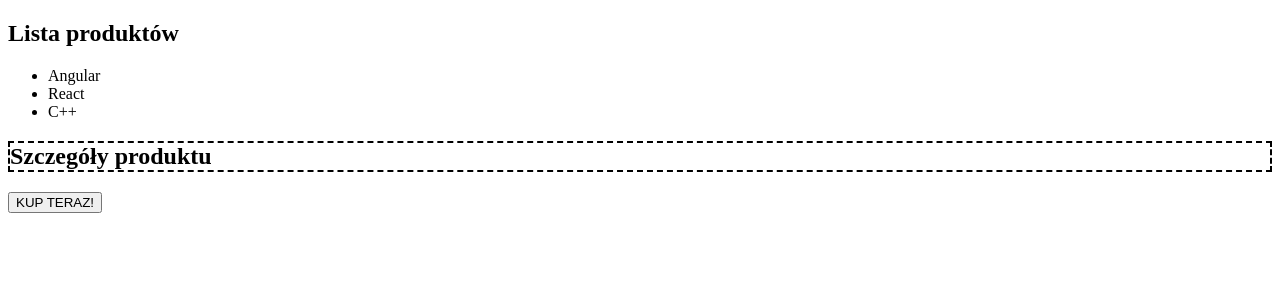
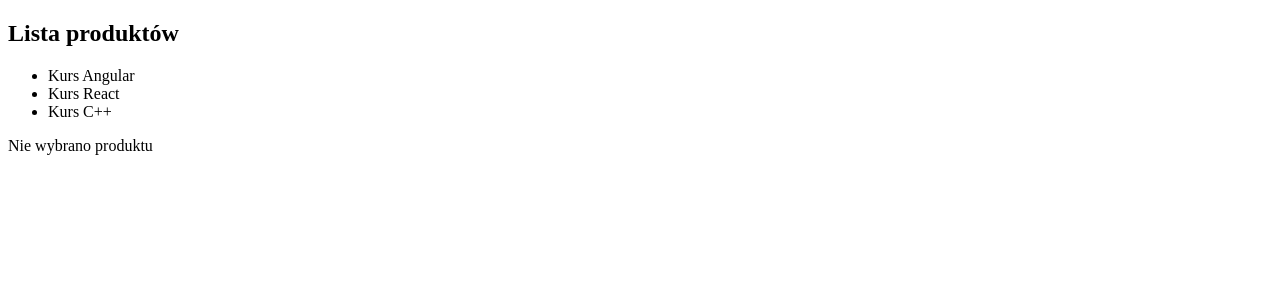
Before and after one commit to materro/Altkom-Angular-myApp, an Angular app: page / in a window 1280 px wide. Shown: the top 300 px of the page. Built offline with nearby package versions, Linux system fonts and the light colour scheme.

Commit message:
28.03 g.9:53

```diff
--- a/src/app/products/product-detail/product-detail.component.html
+++ b/src/app/products/product-detail/product-detail.component.html
@@ -1,5 +1,18 @@
-<h2>Szczegóły produktu</h2>
-<h3>{{ name }}</h3>
-<button (click)="buy()">KUP TERAZ!</button>
+<div *ngIf="name">
+    <!-- <div [hidden]="!name"> -->
+    <h2>Szczegóły produktu</h2>
+    <h3>{{ name }}</h3>
+    <div [ngSwitch]="name">
+        <p *ngSwitchCase="'Kurs Angular'">
+            Angular to framework JavaScript
+        </p>
+        <p *ngSwitchCase="'Kurs React'">
+            React to biblioteka JavaScript</p>
+        <p *ngSwitchDefault>
+            Brak danych o produkcie</p>
+    </div>
+
+    <button (click)="buy()">KUP TERAZ!</button>
+</div>
 <br>
-<span>{{ productName }}</span>
+<!-- <span>{{ productName }}</span> -->
--- a/src/app/products/product-list/product-list.component.html
+++ b/src/app/products/product-list/product-list.component.html
@@ -1,11 +1,20 @@
 <h2>Lista produktów</h2>
+<!-- <ul>
+    <li *ngFor="let product of products; let i=index" (click)="selectedProduct = product">
+        <span>{{i+1}}. {{ product }}</span>
+    </li>
+</ul> -->
 <ul>
-    <li (click)="selectedProduct = 'Kurs Angular'">Angular</li>
-    <li (click)="selectedProduct = 'Kurs React'">React</li>
-    <li (click)="selectedProduct = 'Kurs C++'">C++</li>
+    <li *ngFor="let product of products; trackBy: trackByProducts" (click)="selectedProduct = product">
+        <span>{{ product }}</span>
+    </li>
 </ul>
 <app-product-detail
 #product
+*ngIf="selectedProduct; else noProduct"
 [name]="selectedProduct"
 (bought)="onBuy($event)"></app-product-detail>
 <!-- <br><span>{{ product.name }}</span> -->
+<ng-template #noProduct>
+    <p>Nie wybrano produktu</p>
+</ng-template>
--- a/src/app/products/product-list/product-list.component.ts
+++ b/src/app/products/product-list/product-list.component.ts
@@ -11,6 +11,8 @@ export class ProductListComponent implements AfterViewInit {
 
   title = 'Products';
   selectedProduct = '';
+  products = ['Kurs Angular','Kurs React','Kurs C++'];
+
   @ViewChild(ProductDetailComponent) productDetail: ProductDetailComponent | undefined;
 
   ngAfterViewInit(): void {
@@ -23,4 +25,8 @@ export class ProductListComponent implements AfterViewInit {
   onBuy(name: string) {
     window.alert(`You bought the ${name} !`);
   }
+
+  trackByProducts(index: number, name: string):string {
+    return name;
+  }
 }
```
